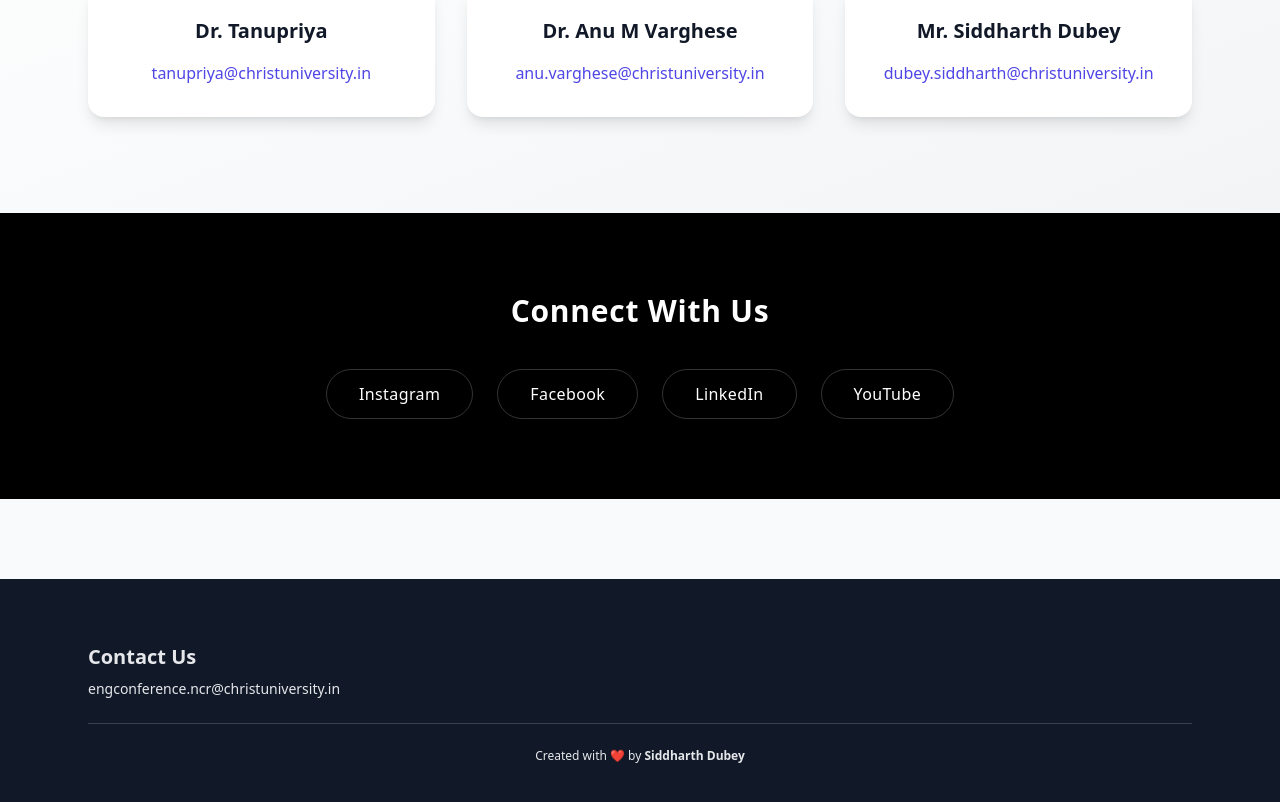
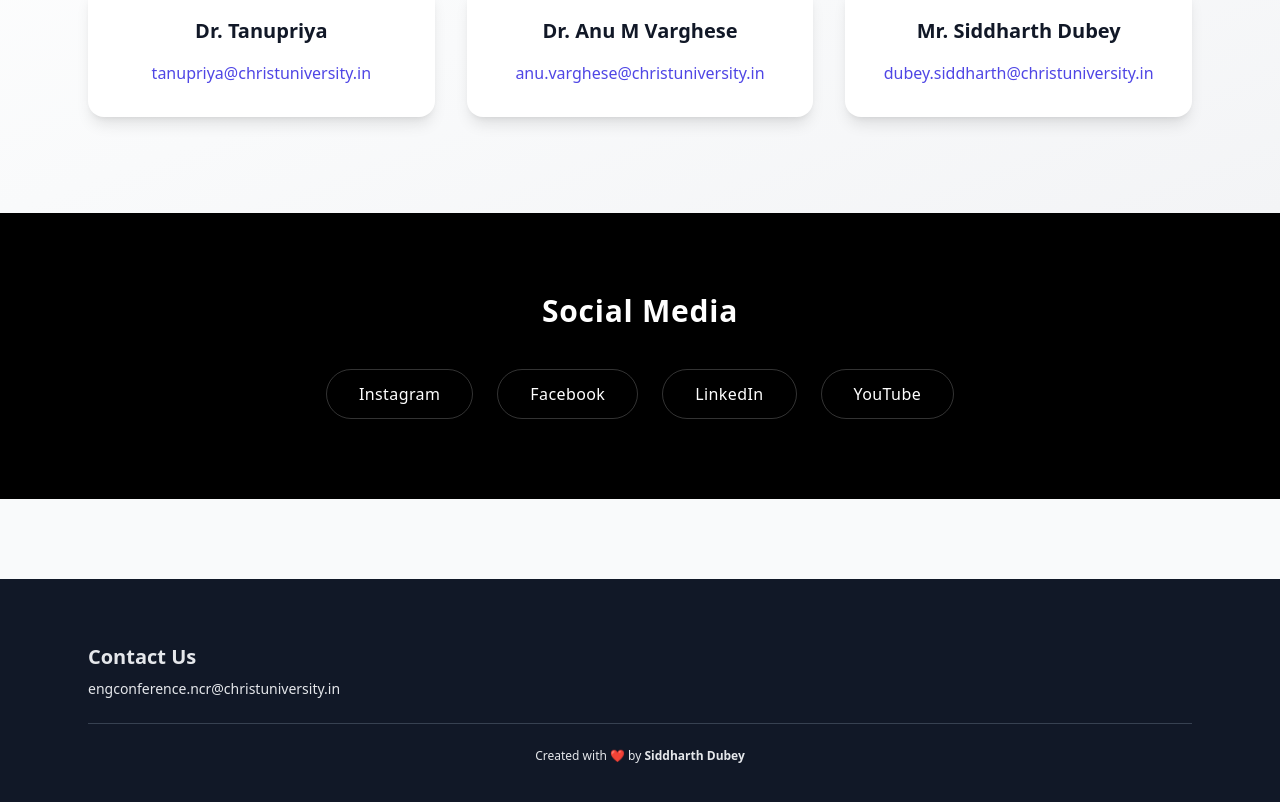
Before and after one commit to ecs-ncr/globaldigitalcultures, a React (Create React App) app: page / in a window 1280 px wide. Shown: the part 5626-6428 px from the top of the page. Built offline with nearby package versions, Linux system fonts and the light colour scheme.

Commit message:
update website

```diff
--- a/src/App.js
+++ b/src/App.js
@@ -559,7 +559,7 @@ export default function App() {
   <div className="max-w-5xl mx-auto px-6 text-center">
 
     <h2 className="text-3xl font-bold tracking-wide mb-10">
-      Connect With Us
+      Social Media
     </h2>
 
     <div className="flex flex-wrap justify-center gap-6">
```
